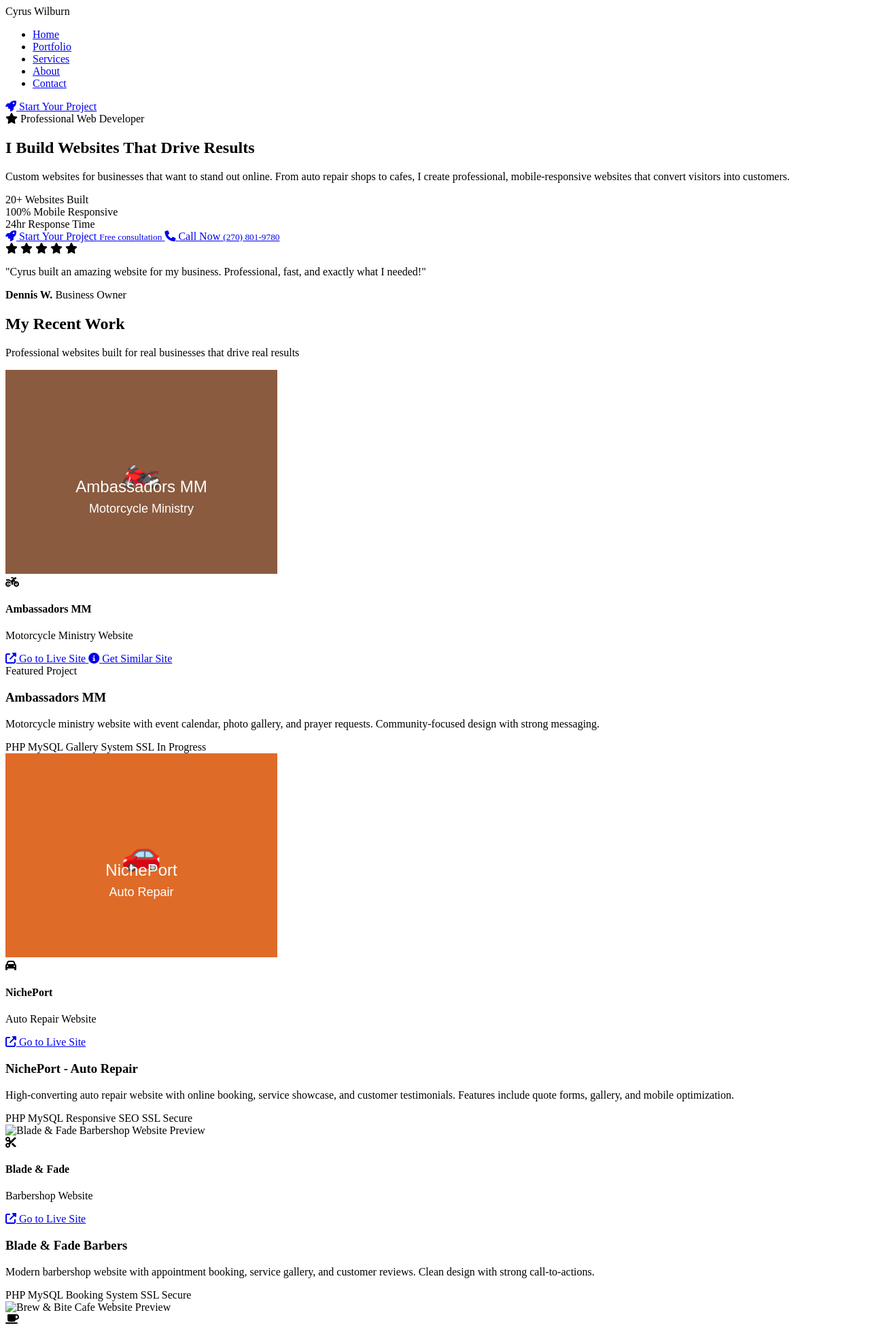
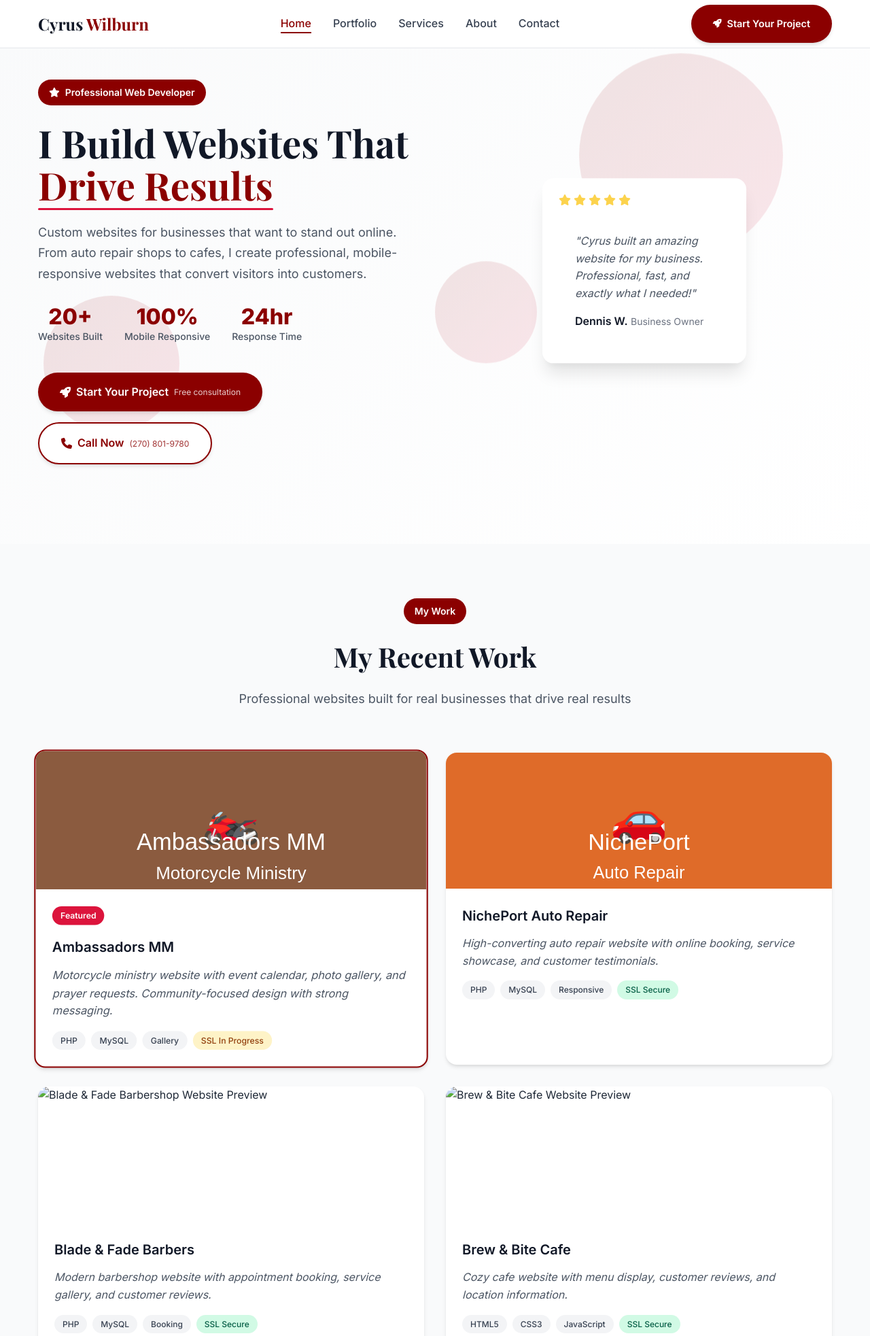
Before and after one commit to cyrus2005/personalWebPortfolio, a PHP site: page /mmambassadors/ in a window 1280 px wide. Shown: the top 1965 px of the page at 68% size. Run offline with PHP 8.4, Linux system fonts and the light colour scheme.

Commit message:
Complete portfolio section redesign with proper 2x2 grid, fixed assets, and new professional favicon

```diff
--- a/assets/css/style.css
+++ b/assets/css/style.css
@@ -459,8 +459,10 @@
 
 .portfolio-grid {
     display: grid;
-    grid-template-columns: repeat(auto-fit, minmax(300px, 1fr));
+    grid-template-columns: repeat(2, 1fr);
     gap: 2rem;
+    max-width: 1200px;
+    margin: 0 auto;
 }
 
 .portfolio-card {
@@ -485,6 +487,17 @@
     position: relative;
     height: 200px;
     overflow: hidden;
+}
+
+.project-image {
+    width: 100%;
+    height: 100%;
+    object-fit: cover;
+    transition: var(--transition);
+}
+
+.portfolio-card:hover .project-image {
+    transform: scale(1.05);
 }
 
 .project-preview {
@@ -601,6 +614,31 @@
 .tech-tag.ssl-progress {
     background: #FEF3C7;
     color: #92400E;
+}
+
+.portfolio-cta {
+    text-align: center;
+    margin-top: 4rem;
+    padding: 3rem 2rem;
+    background: var(--white);
+    border-radius: 1rem;
+    box-shadow: var(--shadow-md);
+}
+
+.portfolio-cta h3 {
+    font-size: 2rem;
+    font-weight: 700;
+    color: var(--gray-900);
+    margin-bottom: 1rem;
+}
+
+.portfolio-cta p {
+    font-size: 1.125rem;
+    color: var(--gray-600);
+    margin-bottom: 2rem;
+    max-width: 600px;
+    margin-left: auto;
+    margin-right: auto;
 }
 
 /* Services Section */
--- a/index.php
+++ b/index.php
@@ -36,9 +36,12 @@
 
         <!-- Favicon -->
         <link rel="icon" type="image/svg+xml" href="assets/images/favicon.svg">
+        <link rel="icon" type="image/png" sizes="32x32" href="assets/images/favicon.svg">
+        <link rel="icon" type="image/png" sizes="16x16" href="assets/images/favicon.svg">
+        <link rel="apple-touch-icon" sizes="180x180" href="assets/images/favicon.svg">
 
     <!-- CSS -->
-    <link rel="stylesheet" href="assets/css/style-new.css">
+    <link rel="stylesheet" href="assets/css/style.css">
 
     <!-- Google Fonts -->
     <link rel="preconnect" href="https://fonts.googleapis.com">
@@ -237,128 +240,96 @@
     <section id="portfolio" class="portfolio">
         <div class="container">
             <div class="section-header">
-                <h2>My Recent Work</h2>
-                <p>Professional websites built for real businesses that drive real results</p>
+                <span class="section-badge">My Work</span>
+                <h2 class="section-title">My Recent Work</h2>
+                <p class="section-description">Professional websites built for real businesses that drive real results</p>
             </div>
-            <div class="portfolio-grid portfolio-grid-2x2">
-                <!-- Ambassadors MM - First Position -->
-                <div class="portfolio-item featured">
-                    <div class="portfolio-image">
-                        <img src="assets/images/ambassadors-preview.svg" alt="Ambassadors MM Website Preview" class="portfolio-preview-img">
-                        <div class="portfolio-preview-placeholder">
-                            <i class="fas fa-motorcycle"></i>
-                            <h4>Ambassadors MM</h4>
-                            <p>Motorcycle Ministry Website</p>
-                        </div>
-                        <div class="portfolio-overlay">
-                            <div class="portfolio-links">
-                                <a href="http://ambassadorsmmtx.com/" target="_blank" class="portfolio-link">
+            <div class="portfolio-grid">
+                <!-- Ambassadors MM - Featured -->
+                <div class="portfolio-card featured">
+                    <div class="card-image">
+                        <img src="assets/images/ambassadors-preview.svg" alt="Ambassadors MM Website Preview" class="project-image">
+                        <div class="card-overlay">
+                            <a href="http://ambassadorsmmtx.com/" target="_blank" class="preview-btn">
                                 <i class="fas fa-external-link-alt"></i>
-                                    <span>Go to Live Site</span>
-                                </a>
-                                <a href="#contact" class="portfolio-link">
-                                    <i class="fas fa-info-circle"></i>
-                                    <span>Get Similar Site</span>
+                                <span>Visit Site</span>
                             </a>
                         </div>
                     </div>
-                    </div>
-                    <div class="portfolio-content">
-                        <div class="portfolio-badge">Featured Project</div>
+                    <div class="card-content">
+                        <div class="project-badge">Featured</div>
                         <h3>Ambassadors MM</h3>
                         <p>Motorcycle ministry website with event calendar, photo gallery, and prayer requests. Community-focused design with strong messaging.</p>
-                        <div class="portfolio-tech">
+                        <div class="tech-stack">
                             <span class="tech-tag">PHP</span>
                             <span class="tech-tag">MySQL</span>
-                            <span class="tech-tag">Gallery System</span>
-                            <span class="tech-tag ssl-in-progress">SSL In Progress</span>
+                            <span class="tech-tag">Gallery</span>
+                            <span class="tech-tag ssl-progress">SSL In Progress</span>
                         </div>
                     </div>
                 </div>
 
-                <!-- NichePort - Auto Repair - Second Position -->
-                <div class="portfolio-item">
-                    <div class="portfolio-image">
-                        <img src="assets/images/nicheport-preview.svg" alt="NichePort Auto Repair Website Preview" class="portfolio-preview-img">
-                        <div class="portfolio-preview-placeholder">
-                            <i class="fas fa-car"></i>
-                            <h4>NichePort</h4>
-                            <p>Auto Repair Website</p>
-                        </div>
-                        <div class="portfolio-overlay">
-                            <div class="portfolio-links">
-                                <a href="nicheport2/" target="_blank" class="portfolio-link">
+                <!-- NichePort Auto Repair -->
+                <div class="portfolio-card">
+                    <div class="card-image">
+                        <img src="assets/images/nicheport-preview.svg" alt="NichePort Auto Repair Website Preview" class="project-image">
+                        <div class="card-overlay">
+                            <a href="nicheport2/" target="_blank" class="preview-btn">
                                 <i class="fas fa-external-link-alt"></i>
-                                    <span>Go to Live Site</span>
+                                <span>Visit Site</span>
                             </a>
                         </div>
                     </div>
-                    </div>
-                    <div class="portfolio-content">
-                        <h3>NichePort - Auto Repair</h3>
-                        <p>High-converting auto repair website with online booking, service showcase, and customer testimonials. Features include quote forms, gallery, and mobile optimization.</p>
-                        <div class="portfolio-tech">
+                    <div class="card-content">
+                        <h3>NichePort Auto Repair</h3>
+                        <p>High-converting auto repair website with online booking, service showcase, and customer testimonials.</p>
+                        <div class="tech-stack">
                             <span class="tech-tag">PHP</span>
                             <span class="tech-tag">MySQL</span>
                             <span class="tech-tag">Responsive</span>
-                            <span class="tech-tag">SEO</span>
                             <span class="tech-tag ssl-secure">SSL Secure</span>
                         </div>
                     </div>
                 </div>
 
-                <!-- Barber Shop - Third Position -->
-                <div class="portfolio-item">
-                    <div class="portfolio-image">
-                        <img src="assets/images/barber-preview.svg" alt="Blade & Fade Barbershop Website Preview" class="portfolio-preview-img">
-                        <div class="portfolio-preview-placeholder">
-                            <i class="fas fa-cut"></i>
-                            <h4>Blade & Fade</h4>
-                            <p>Barbershop Website</p>
-                        </div>
-                        <div class="portfolio-overlay">
-                            <div class="portfolio-links">
-                                <a href="barber-shop/" target="_blank" class="portfolio-link">
+                <!-- Barber Shop -->
+                <div class="portfolio-card">
+                    <div class="card-image">
+                        <img src="assets/images/barber-preview.svg" alt="Blade & Fade Barbershop Website Preview" class="project-image">
+                        <div class="card-overlay">
+                            <a href="barber-shop/" target="_blank" class="preview-btn">
                                 <i class="fas fa-external-link-alt"></i>
-                                    <span>Go to Live Site</span>
+                                <span>Visit Site</span>
                             </a>
                         </div>
                     </div>
-                    </div>
-                    <div class="portfolio-content">
+                    <div class="card-content">
                         <h3>Blade & Fade Barbers</h3>
-                        <p>Modern barbershop website with appointment booking, service gallery, and customer reviews. Clean design with strong call-to-actions.</p>
-                        <div class="portfolio-tech">
+                        <p>Modern barbershop website with appointment booking, service gallery, and customer reviews.</p>
+                        <div class="tech-stack">
                             <span class="tech-tag">PHP</span>
                             <span class="tech-tag">MySQL</span>
-                            <span class="tech-tag">Booking System</span>
+                            <span class="tech-tag">Booking</span>
                             <span class="tech-tag ssl-secure">SSL Secure</span>
                         </div>
                     </div>
                 </div>
 
-                <!-- Small Cafe - Fourth Position -->
-                <div class="portfolio-item">
-                    <div class="portfolio-image">
-                        <img src="assets/images/cafe-preview.svg" alt="Brew & Bite Cafe Website Preview" class="portfolio-preview-img">
-                        <div class="portfolio-preview-placeholder">
-                            <i class="fas fa-coffee"></i>
-                            <h4>Brew & Bite</h4>
-                            <p>Cafe Website</p>
-                        </div>
-                        <div class="portfolio-overlay">
-                            <div class="portfolio-links">
-                                <a href="small-cafe/" target="_blank" class="portfolio-link">
+                <!-- Small Cafe -->
+                <div class="portfolio-card">
+                    <div class="card-image">
+                        <img src="assets/images/cafe-preview.svg" alt="Brew & Bite Cafe Website Preview" class="project-image">
+                        <div class="card-overlay">
+                            <a href="small-cafe/" target="_blank" class="preview-btn">
                                 <i class="fas fa-external-link-alt"></i>
-                                    <span>Go to Live Site</span>
+                                <span>Visit Site</span>
                             </a>
                         </div>
                     </div>
-                    </div>
-                    <div class="portfolio-content">
+                    <div class="card-content">
                         <h3>Brew & Bite Cafe</h3>
-                        <p>Cozy cafe website with menu display, customer reviews, and location information. Warm design that reflects the cafe's atmosphere.</p>
-                        <div class="portfolio-tech">
+                        <p>Cozy cafe website with menu display, customer reviews, and location information.</p>
+                        <div class="tech-stack">
                             <span class="tech-tag">HTML5</span>
                             <span class="tech-tag">CSS3</span>
                             <span class="tech-tag">JavaScript</span>
@@ -366,6 +337,16 @@
                         </div>
                     </div>
                 </div>
+            </div>
+
+            <div class="portfolio-cta">
+                <h3>Need a Website Like These?</h3>
+                <p>I can build a custom website for your business that converts visitors into customers</p>
+                <a href="#contact" class="btn btn-primary large">
+                    <i class="fas fa-rocket"></i>
+                    <span>Start Your Project</span>
+                    <small>Free consultation • Custom quote</small>
+                </a>
             </div>
         </div>
     </section>
```
Also changed, not shown: assets/images/favicon.svg. Lines whose indentation alone changed are shown as unchanged.
